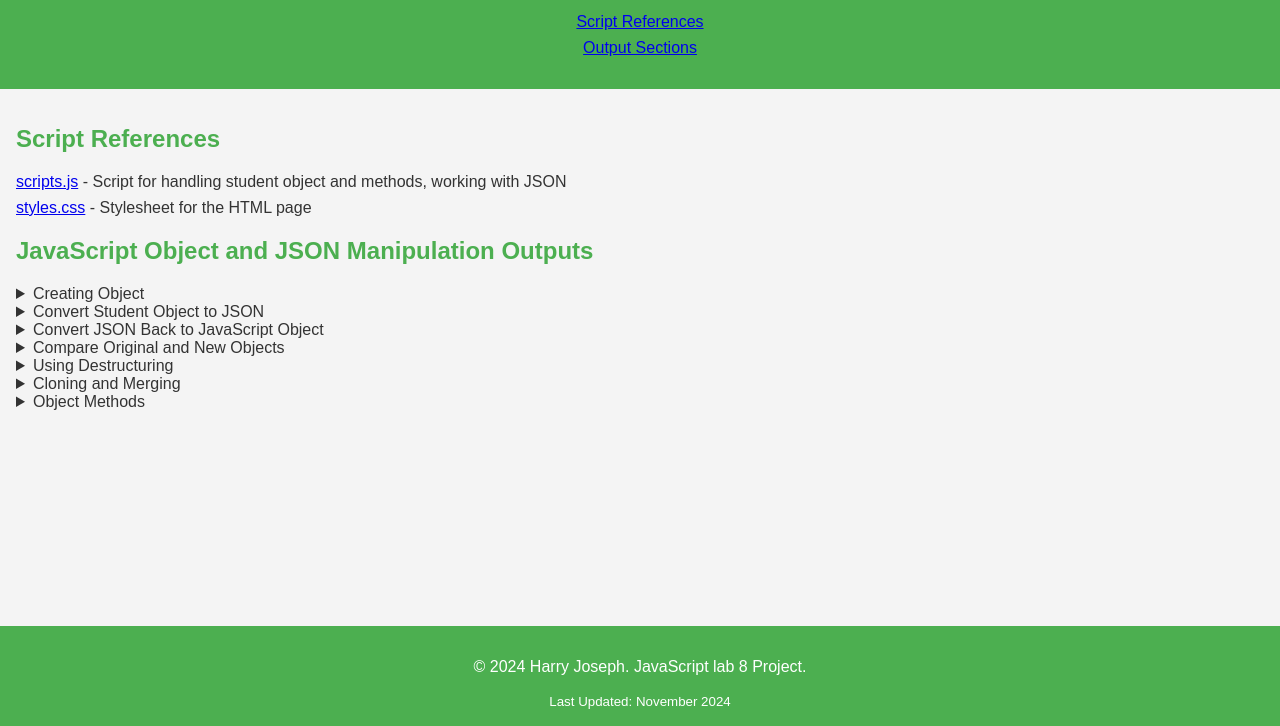
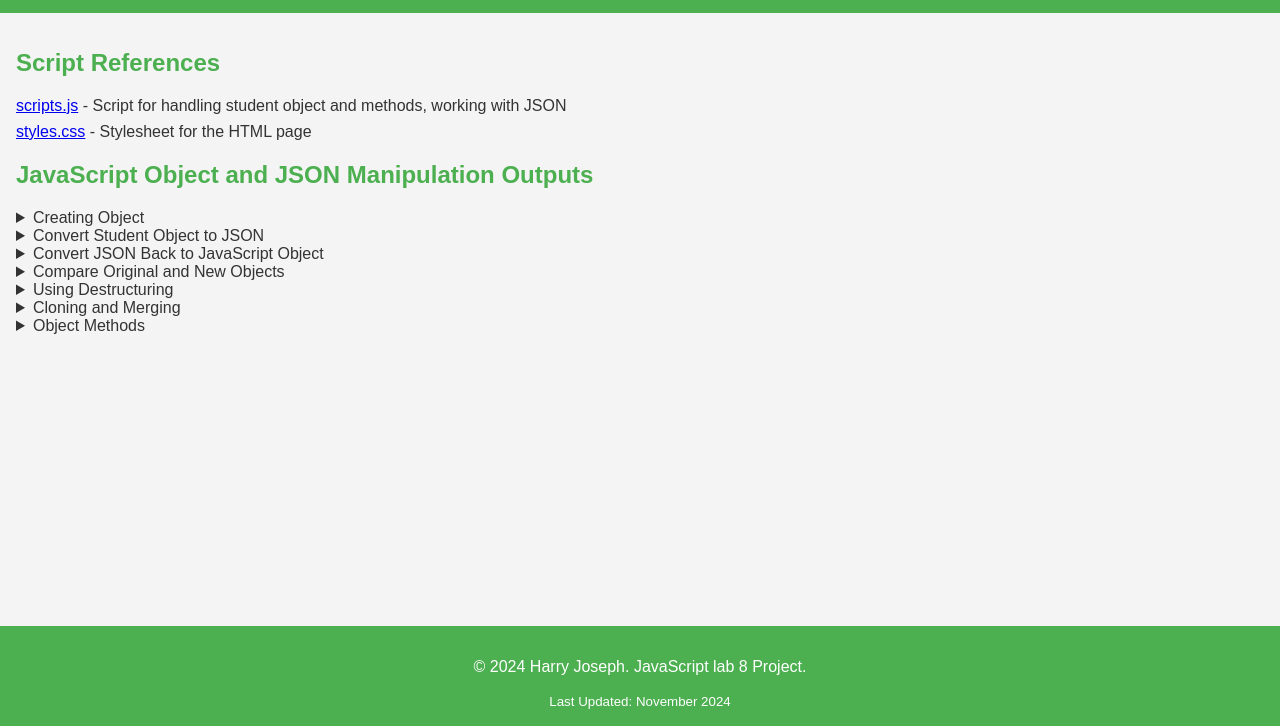
Before and after one commit to hjoseph777/Lab8_JS-Module, a plain HTML site: page index.html in a window 1280 px wide. Shown: the part 74-800 px from the top of the page. Drawn offline with Linux system fonts and the light colour scheme.

Commit message:
Update index.html

```diff
--- a/index.html
+++ b/index.html
@@ -11,12 +11,7 @@
     <header>
         <h1>Lab 8: JavaScript Module Exploration</h1>
         <p>Author: Harry Joseph</p>
-        <nav>
-            <ul>
-                <li><a href="#scripts">Script References</a></li>
-                <li><a href="#outputs">Output Sections</a></li>
-            </ul>
-        </nav>
+
     </header>
 
     <main>
```
